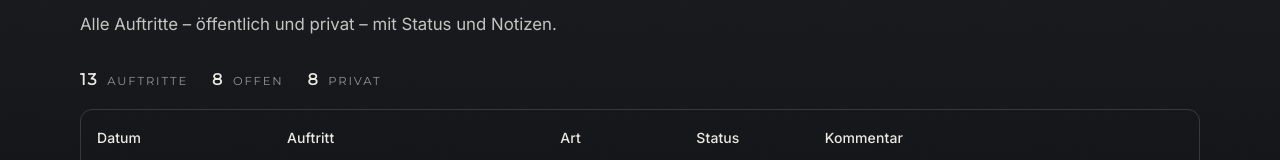
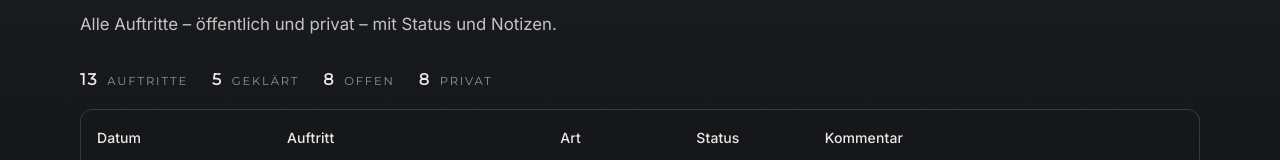
Before and after one commit to Jan-Frederic/Blickfeld-Nord, an Angular app: page /backstage in a window 1280 px wide. Shown: the part 177-337 px from the top of the page. Built offline with nearby package versions, Linux system fonts and the light colour scheme.

Commit message:
Backstage: geklärte Auftritte mitzählen
Co-Authored-By: Claude Opus 5.5 <noreply@anthropic.com>
Claude-Session: https://claude.ai/code/session_01D25FyH4sK3RrKD9UhkafHC

```diff
--- a/src/app/pages/backstage.ts
+++ b/src/app/pages/backstage.ts
@@ -18,6 +18,7 @@ import { BandService } from '../data/band.service';
 
       <div class="summary">
         <span><strong>{{ shows.length }}</strong> Auftritte</span>
+        <span><strong>{{ confirmed }}</strong> geklärt</span>
         <span><strong>{{ open }}</strong> offen</span>
         <span><strong>{{ privateCount }}</strong> privat</span>
       </div>
@@ -87,7 +88,8 @@ export class Backstage implements OnDestroy {
   protected readonly shows = [...inject(BandService).shows].sort((a, b) => a.date.localeCompare(b.date));
   protected readonly columns = ['date', 'venue', 'type', 'status', 'comment'];
   protected readonly today = new Date().toISOString().slice(0, 10);
-  protected readonly open = this.shows.filter((s) => !s.confirmed).length;
+  protected readonly confirmed = this.shows.filter((s) => s.confirmed).length;
+  protected readonly open = this.shows.length - this.confirmed;
   protected readonly privateCount = this.shows.filter((s) => s.private).length;
 
   constructor() {
```
